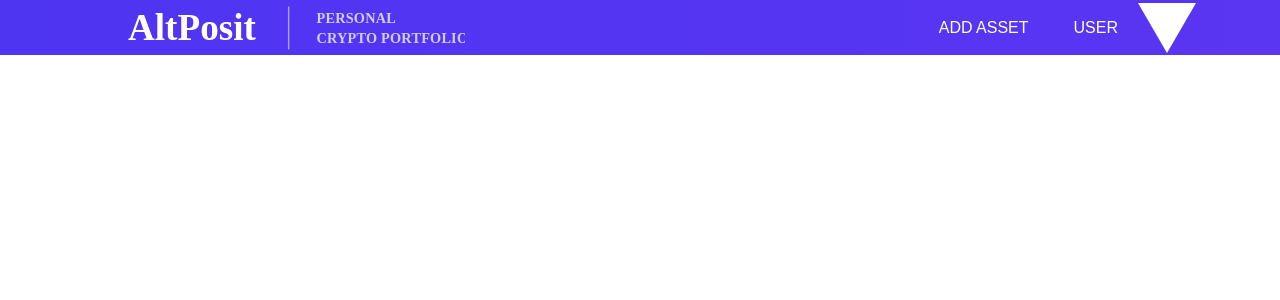
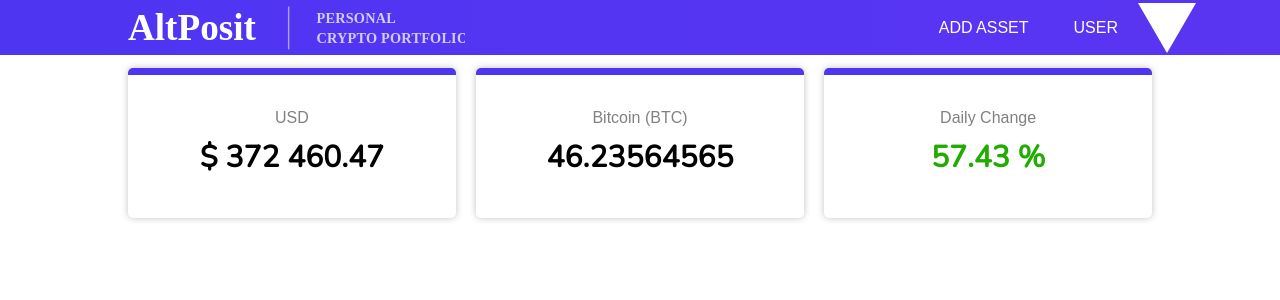
Before and after one commit to alkuca/Crypto-Portfolio, a React (Create React App) app in the folder client/: page / in a window 1280 px wide. Shown: the top 300 px of the page. Built offline with nearby package versions, Linux system fonts and the light colour scheme.

Commit message:
Value Blocks

```diff
--- a/client/src/App.css
+++ b/client/src/App.css
@@ -32,10 +32,6 @@ html,body{
   justify-content: space-between;
 }
 
-.navbar--logo{
-
-}
-
 .navbar--content--left{
   display: flex;
   cursor:pointer;
@@ -56,22 +52,65 @@ html,body{
   display:flex;
 }
 
+/* #####################################  END OF NAVBAR  ###################################### */
+
+/* #####################################  START OF VALUE BLOCK  ###################################### */
+
+
+.block--container{
+  width:100%;
+
+  padding:13px 0 13px 0;
+}
+
+.block--container--content{
+  margin:0 10% 0 10%;
+  display:flex;
+  justify-content: space-between;
+}
+
+.value--block{
+  width:32%;
+  height:150px;
+  box-shadow: 0 0 7px rgba(0, 0, 0, 0.24);
+  border-radius:5px;
+  position: relative;
+}
+
+.blue--line{
+  position:absolute;
+  width:100%;
+  top:0;
+  height:7px;
+  background:#4E35F2;
+  border-radius: 5px 5px 0 0;
+}
+
+.value--block-content{
+  display:flex;
+  flex-direction: column;
+  justify-content: center;
+  text-align: center;
+  height:100%;
+}
+
+.value--block--value--type{
+  margin:0;
+  font-family: "Nunito ExtraBold",sans-serif;
+  color:#818181;
+}
+
+.value--block--value{
+  font-size:30px;
+  margin:10px 0 0 0;
+  font-weight:700;
+}
+
+.makeGreen{
+  color:#21AC00;
+}
 
 
 
 
-
-
-
-
-
-
-
-
-
-
-
-
-
-
-/* #####################################  END OF NAVBAR  ###################################### */
+/* #####################################  END OF VALUE BLOCK  ###################################### */
--- a/client/src/App.js
+++ b/client/src/App.js
@@ -1,12 +1,30 @@
 import React, { Component } from 'react';
 import './App.css';
 import Navbar from "./Components/Navbar"
+import ValueBlock from "./Components/ValueBlock";
 
 class App extends Component {
   render() {
     return (
       <div className="App">
           <Navbar/>
+
+        <div className="block--container">
+          <div className="block--container--content">
+              <ValueBlock type="USD" value="$ 372 460.47"/>
+              <ValueBlock type="Bitcoin (BTC)" value="46.23564565"/>
+              {/* replace next div block with ValeBlock Component */}
+              <div className="value--block">
+                  <div className="blue--line"/>
+                  <div className="value--block-content">
+                      <p className="value--block--value--type">Daily Change</p>
+                      <p className="value--block--value makeGreen">57.43 %</p>
+                  </div>
+              </div>
+              {/* end here */}
+          </div>
+        </div>
+
       </div>
     );
   }
--- /dev/null
+++ b/client/src/Components/ValueBlock.js
@@ -0,0 +1,23 @@
+import React, { Component } from 'react';
+import '../App.css';
+
+class ValueBlock extends Component {
+    constructor(props){
+        super(props);
+
+    }
+
+    render() {
+        return (
+            <div className="value--block">
+                <div className="blue--line"/>
+                <div className="value--block-content">
+                    <p className="value--block--value--type">{this.props.type}</p>
+                    <p className="value--block--value">{this.props.value}</p>
+                </div>
+            </div>
+        );
+    }
+}
+
+export default ValueBlock;
```
